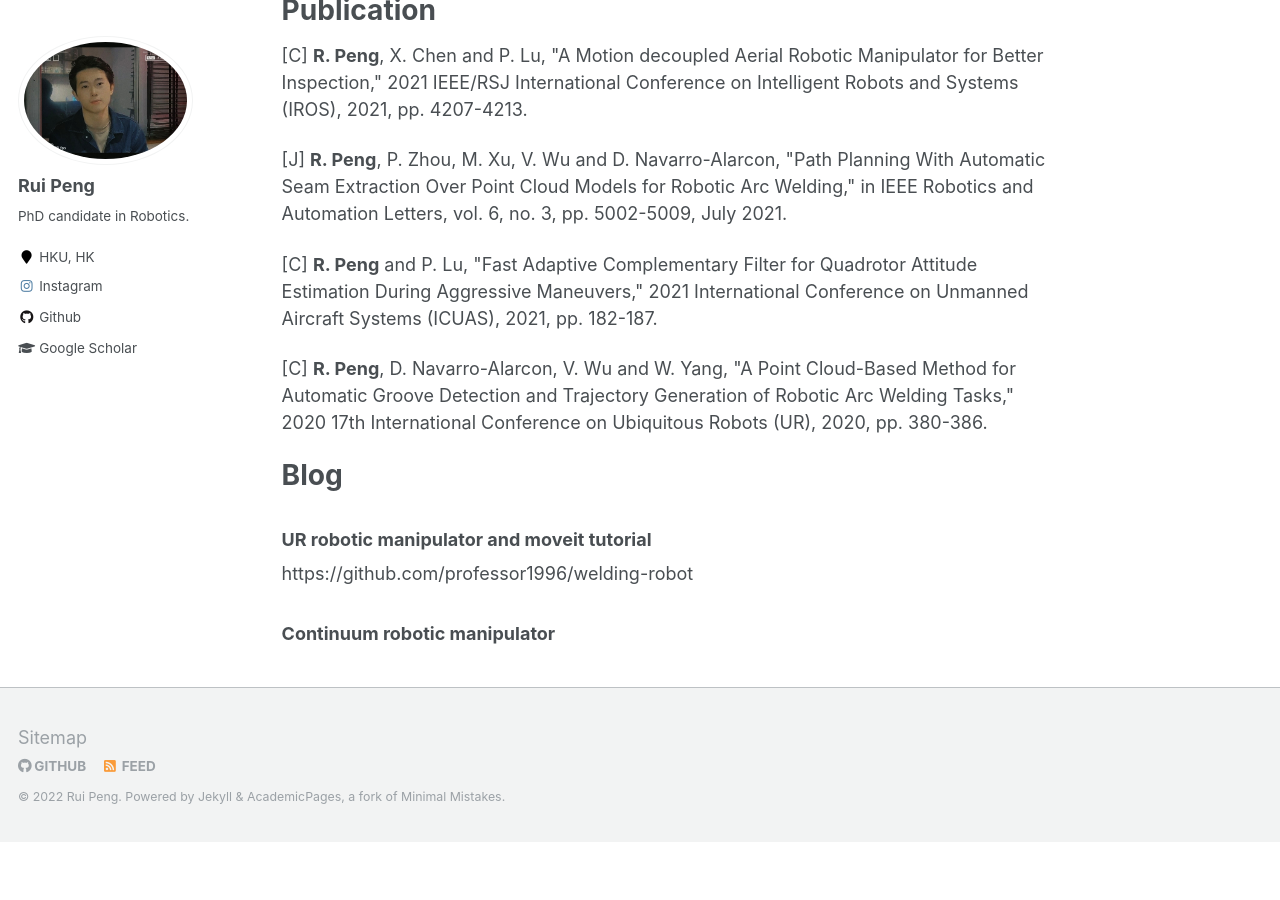
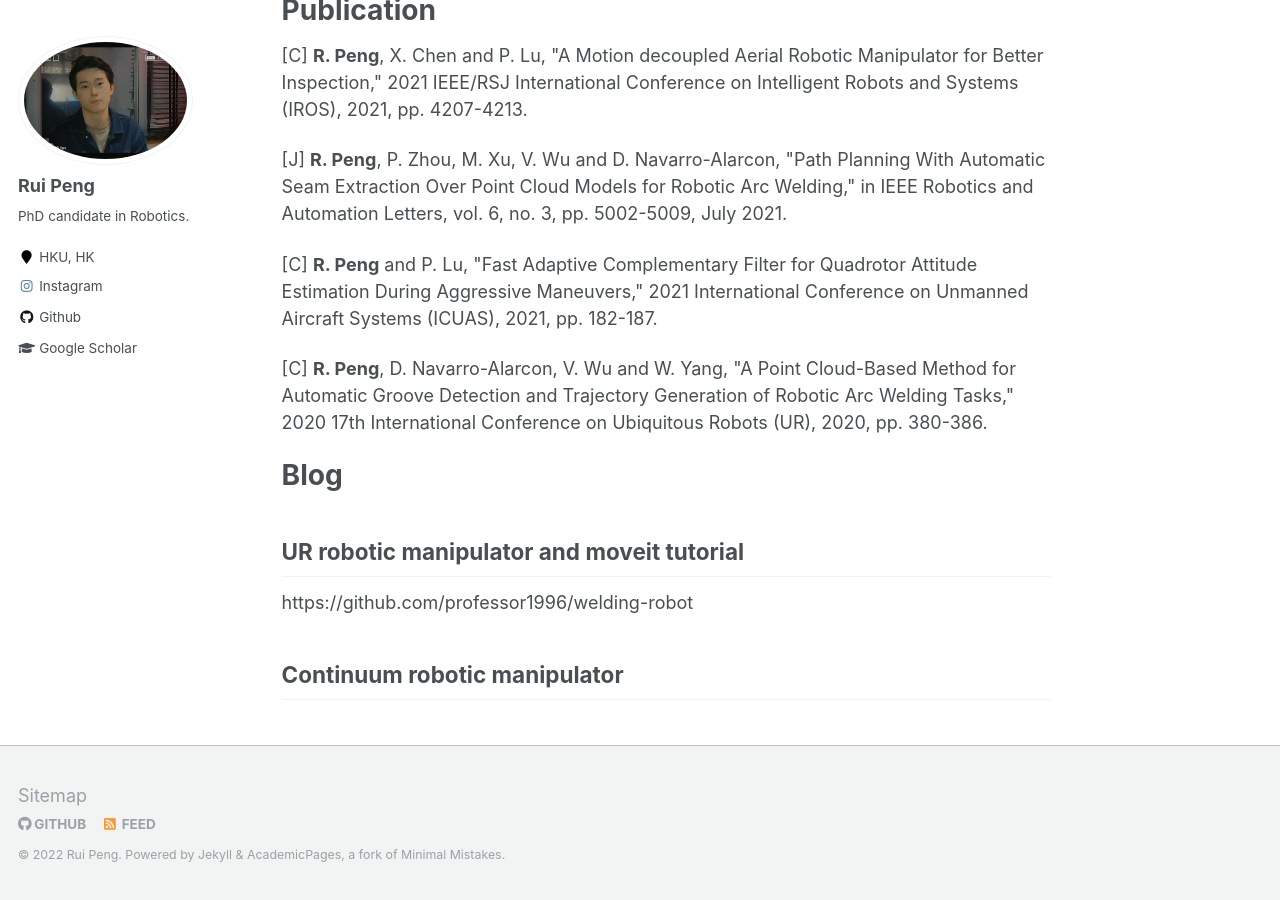
Before and after one commit to professor1996/professor1996.github.io, a Jekyll site: the page built from _pages/about.md, in a window 1280 px wide and 900 px high, scrolled down 817 px. Built offline with Jekyll 4.4.1, drawn with Linux system fonts in a browser that asks for light colours; before the commit the page ends 1659 px from its top, so only the background shows below that.

```diff
--- a/_pages/about.md
+++ b/_pages/about.md
@@ -46,8 +46,8 @@ Publication
 Blog
 ======
 
-### UR robotic manipulator and moveit tutorial
+## UR robotic manipulator and moveit tutorial
 
 https://github.com/professor1996/welding-robot
 
-### Continuum robotic manipulator
+## Continuum robotic manipulator
```
